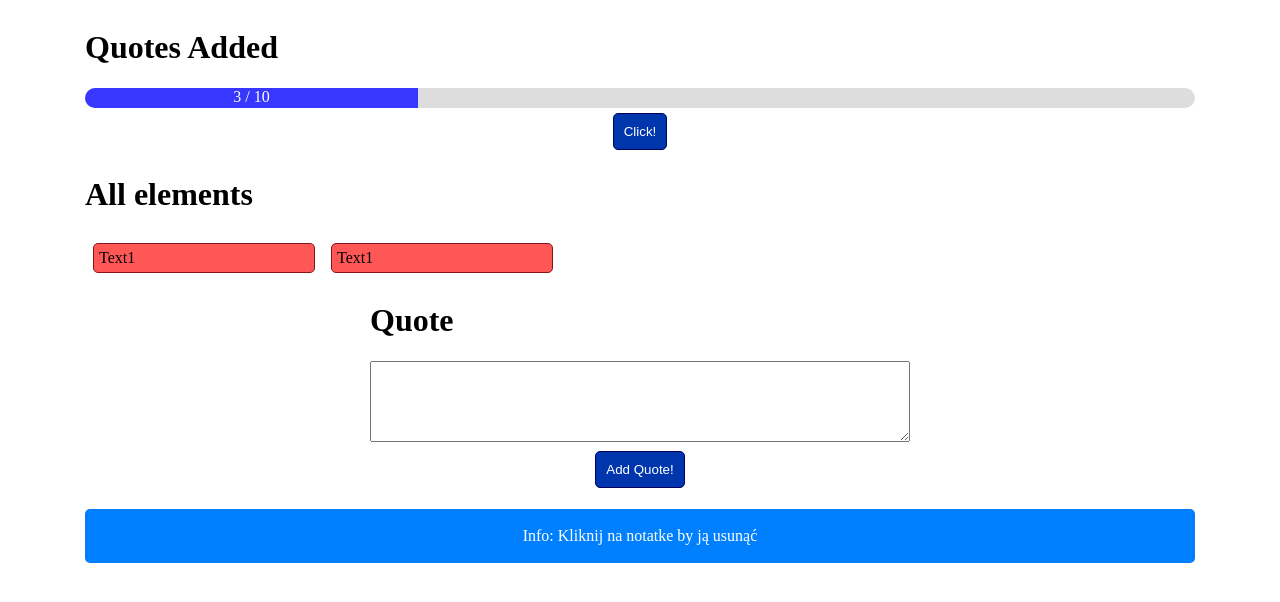
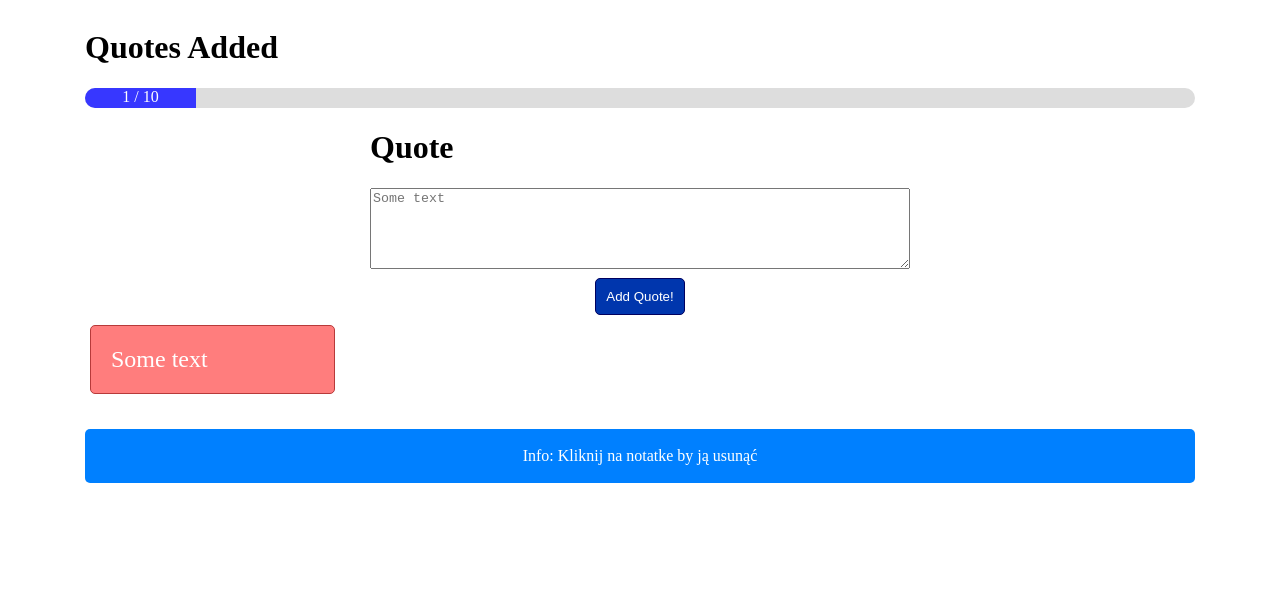
Before and after one commit to AdamKokoszka/Vue-Udemy-Course, a Vue app: page / in a window 1280 px wide. Shown: the top 602 px of the page. Built offline with nearby package versions, Linux system fonts and the light colour scheme.

Commit message:
Finish Aplication

```diff
--- a/src/App.vue
+++ b/src/App.vue
@@ -1,48 +1,39 @@
 <template>
   <div class="container">
-    <div class="row">
-      <div class="col">
-        <h1>Quotes Added</h1>
-        <div class="progress-bar">
-          <div class="value" :style="{width: value_now+'0%'}">{{ value_now }} / {{ value_max}}</div>
-        </div>
-        <button @click="ValueUp">Click!</button>
-      </div>
-    </div>
-    <quote-items></quote-items>
-    <quote-area @quoteAdded="newQuote"></quote-area>
-    <p>{{ newQuote }}</p>
+    <quote-bar :value_now="quotes.length" :value_max="value_max"></quote-bar>
+    <quote-area @quoteAdded="NewQuote"></quote-area>
+    <quote-grid :quotes="quotes" @quoteDeleted="deleteQuote"></quote-grid>
     <quote-footer></quote-footer>
   </div>
 </template>
 
 <script>
+  import QuoteBar from './components/QuoteBar'
   import QuoteArea from './components/QuoteArea'
-  import QuoteItems from './components/QuoteItems'
+  import QuoteGrid from './components/QuoteGrid'
   import QuoteFooter from './components/QuoteFooter'
   export default {
     data: () => {
       return {
-        value_now: 3,
-        value_max: 10,
-        newQuote: ''
+        quotes: ['Some text'],
+        value_max: 10
       };
     },
     methods: {
-      ValueUp() {
-        if (this.value_now < this.value_max) {
-          this.value_now++
-        } else {
-          this.TooMuch();
+      NewQuote(quote){
+        if (this.quotes.length >= this.value_max) {
+          return alert('Please delete Quotes first!');
         }
+        this.quotes.push(quote);
       },
-      TooMuch() {
-        alert("Przekroczyłeś zakres!");
+      deleteQuote(index) {
+        this.quotes.splice(index, 1);
       }
     },
     components: {
+      QuoteBar,
       QuoteArea,
-      QuoteItems,
+      QuoteGrid,
       QuoteFooter
     }
   }
@@ -50,21 +41,6 @@
 </script>
 
 <style>
-  .progress-bar {
-    width: 100%;
-    height: 20px;
-    border-radius: 20px;
-    background-color: #dddddd;
-  }
 
-  .value {
-    width: 60%;
-    height: 20px;
-    border-radius: 20px 0px 0px 20px;
-    background-color: #3737ff;
-    color: #ffffff;
-    text-align: center;
-    transition: width 1s;
-  }
 
 </style>
--- /dev/null
+++ b/src/components/Quote.vue
@@ -0,0 +1,30 @@
+<template>
+  <div class="col-sm-6 col-md-4 col-lg-3">
+    <div class="quote">
+      <slot></slot>
+    </div>
+  </div>
+</template>
+
+<script>
+</script>
+
+<style>
+  .quote {
+    font-family: 'Arizonia', cursive;
+    font-size: 24px;
+    padding: 20px;
+    margin: 5px;
+    color: #ffffff;
+    background-color: #ff7d7d;
+    border-radius: 5px;
+    border: 1px solid #b73a3a;
+    transition: all 1s;
+    cursor: pointer;
+  }
+
+  .quote:hover {
+    background-color: #d49797;
+  }
+
+</style>
--- a/src/components/QuoteArea.vue
+++ b/src/components/QuoteArea.vue
@@ -2,8 +2,8 @@
   <div class="row">
     <div class="col-6 offset-3">
       <h1>Quote</h1>
-      <textarea name="" id="" cols="30" rows="5" v-model="newquote"></textarea>
-      <button @click="AddQuote">Add Quote!</button>
+      <textarea name="" id="" cols="30" rows="5" v-model="quote" placeholder="Some text"></textarea>
+      <button @click.prevent="AddQuote">Add Quote!</button>
     </div>
   </div>
 </template>
@@ -11,12 +11,14 @@
   export default {
     data: () => {
       return {
-        newquote: ''
+        quote: [
+          ''
+        ]
       };
     },
     methods: {
       AddQuote(){
-        this.$emit('quoteAdded', this.newquote);
+        this.$emit('quoteAdded', this.quote);
         this.quote = '';
       }
     }
--- /dev/null
+++ b/src/components/QuoteBar.vue
@@ -0,0 +1,33 @@
+<template>
+  <div class="row">
+      <div class="col">
+        <h1>Quotes Added</h1>
+        <div class="progress-bar">
+          <div class="value" :style="{width: value_now+'0%'}">{{ value_now }} / {{ value_max}}</div>
+        </div>
+      </div>
+    </div>
+</template>
+<script>
+  export default{
+    props: ['value_now', 'value_max']
+  }
+</script>
+<style lang="scss">
+  .progress-bar {
+    width: 100%;
+    height: 20px;
+    border-radius: 20px;
+    background-color: #dddddd;
+  }
+
+  .value {
+    width: 60%;
+    height: 20px;
+    border-radius: 20px 0px 0px 20px;
+    background-color: #3737ff;
+    color: #ffffff;
+    text-align: center;
+    transition: width 1s;
+  }
+</style>
--- a/src/components/QuoteFooter.vue
+++ b/src/components/QuoteFooter.vue
@@ -29,6 +29,7 @@
     color: white;
     border-radius: 5px;
     padding: 2px;
+    margin-top: 30px;
 
     p{
     text-align: center;
--- /dev/null
+++ b/src/components/QuoteGrid.vue
@@ -0,0 +1,41 @@
+<template>
+  <div class="row">
+    <app-quote v-for="(quote, index) in quotes" @click.native="deleteQuote(index)">{{ quote }}</app-quote>
+  </div>
+</template>
+<script>
+  import Quote from './Quote.vue';
+
+  export default {
+    props: ['quotes'],
+    components: {
+      appQuote: Quote
+    },
+    methods: {
+      deleteQuote(index) {
+        this.$emit('quoteDeleted', index);
+      }
+    }
+  }
+
+</script>
+<style lang="scss">
+  .item {
+    width: 20%;
+    background-color: #ff8383;
+    color: #ffffff;
+    border: 1px solid #831717;
+    border-radius: 5px;
+    padding: 15px;
+    margin: 8px;
+    font-size: 20px;
+    box-sizing: border-box;
+    float: left;
+    transition: background-color 0.5s;
+
+    &:hover {
+      background-color: #ff1c1c;
+    }
+  }
+
+</style>
--- a/src/components/QuoteItems.vue
+++ /dev/null
@@ -1,37 +0,0 @@
-<template>
-  <div class="row">
-    <div class="col-12">
-      <h1>All elements</h1>
-      <div class="item" @click="DeleteItem">{{ text1 }}</div>
-      <div class="item"> {{ text1 }}</div>
-    </div>
-  </div>
-</template>
-<script>
-  export default {
-    data: () => {
-      return {
-        text1: 'Text1'
-      };
-    },
-    methods: {
-      DeleteItem(){
-
-      }
-    }
-  }
-
-</script>
-<style lang="scss">
-  .item {
-    width: 20%;
-    background-color: #ff5656;
-    border: 1px solid #831717;
-    border-radius: 5px;
-    padding: 5px;
-    margin: 8px;
-    box-sizing: border-box;
-    float: left;
-  }
-
-</style>
```
